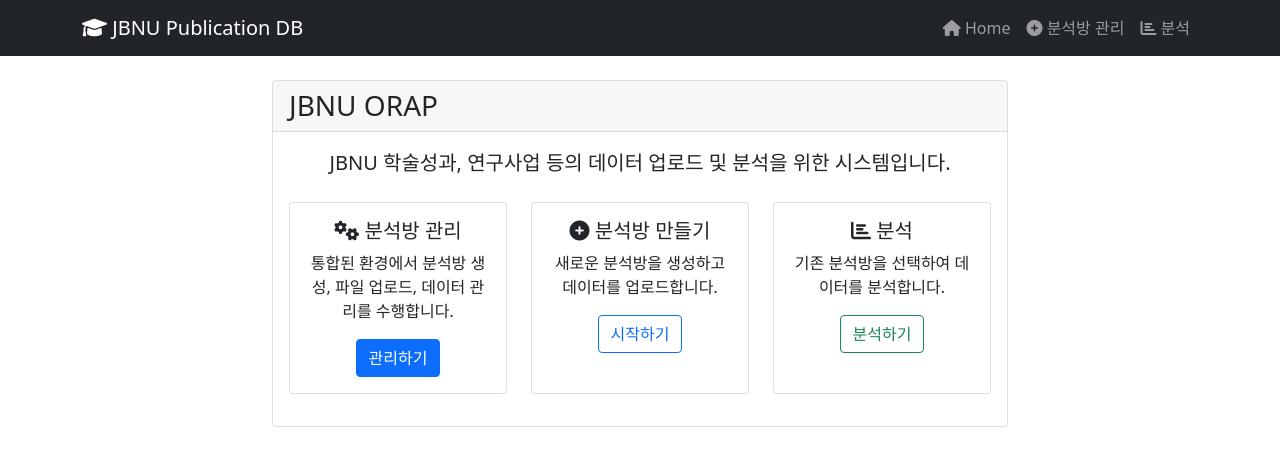
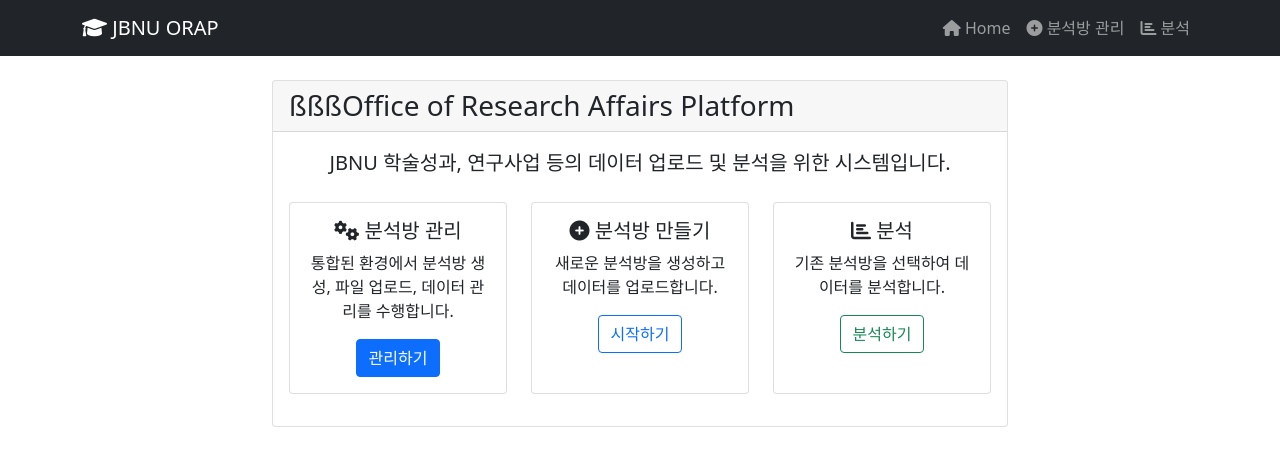
Before and after one commit to Suntae-Kim2020/orap, a Flask app: page / in a window 1280 px wide. Shown: the top 466 px of the page. Run offline with Flask 3, Linux system fonts and the light colour scheme; parts of the project's set-up code (start-up, migrations or seed data) failed here and were passed over.

Commit message:
제목수정 2

```diff
--- a/templates/base.html
+++ b/templates/base.html
@@ -11,7 +11,7 @@
     <nav class="navbar navbar-expand-lg navbar-dark bg-dark">
         <div class="container">
             <a class="navbar-brand" href="{{ url_for('index') }}">
-                <i class="fas fa-graduation-cap"></i> JBNU Publication DB
+                <i class="fas fa-graduation-cap"></i> JBNU ORAP
             </a>
             <div class="navbar-nav">
                 <a class="nav-link" href="{{ url_for('index') }}">
--- a/templates/index.html
+++ b/templates/index.html
@@ -7,7 +7,7 @@
     <div class="col-md-8">
         <div class="card">
             <div class="card-header">
-                <h3 class="mb-0">JBNU ORAP</h3>
+                <h3 class="mb-0">ßßßOffice of Research Affairs Platform</h3>
             </div>
             <div class="card-body text-center">
                 <p class="lead">JBNU 학술성과, 연구사업 등의 데이터 업로드 및 분석을 위한 시스템입니다.</p>
```
